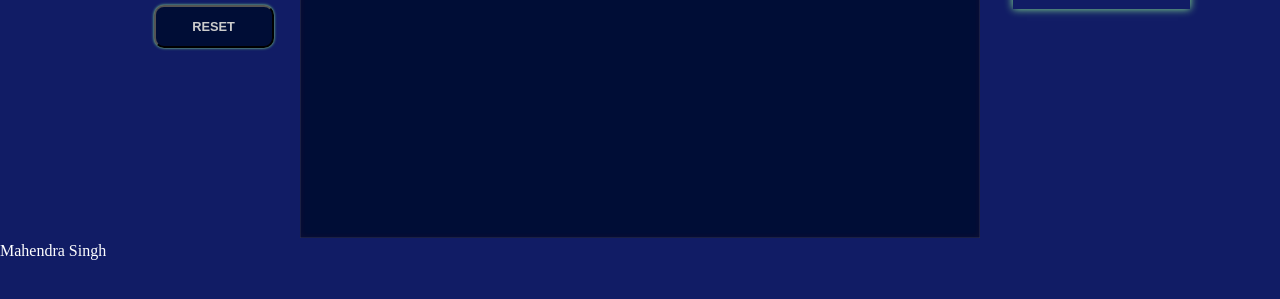
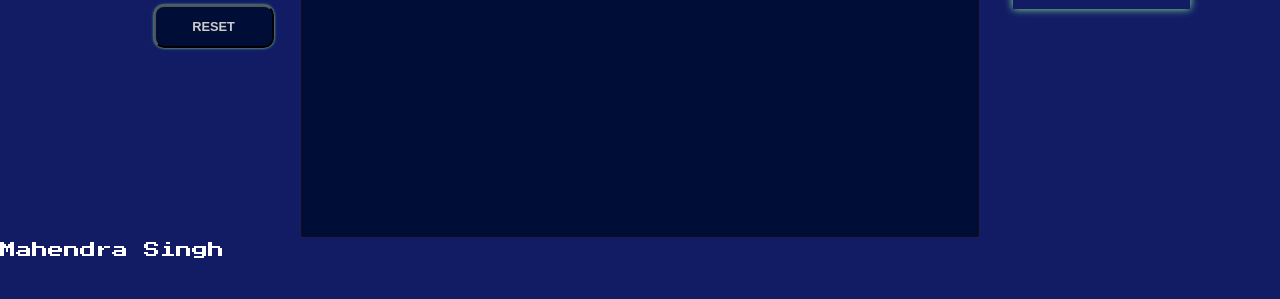
Before and after one commit to EliteMandy/Snake-Game, a plain HTML site: page index.html in a window 1280 px wide. Shown: the part 455-754 px from the top of the page. Drawn offline with Linux system fonts and the light colour scheme.

Commit message:
css is changed

```diff
--- a/style.css
+++ b/style.css
@@ -126,6 +126,12 @@ body {
   color: lightgreen;
   animation: animate-play 1.4s linear infinite;
 }
+.name{
+  font-family: "Press Start 2P", cursive;
+  justify-content: center;
+  justify-items: center;
+
+}
 
 @keyframes animate-play {
   0% {
```
